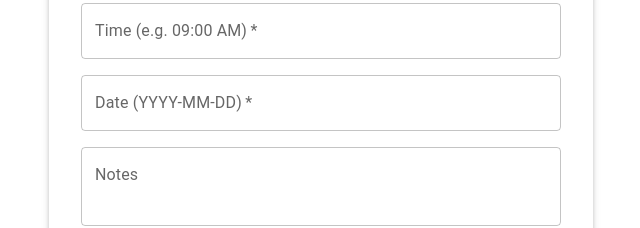
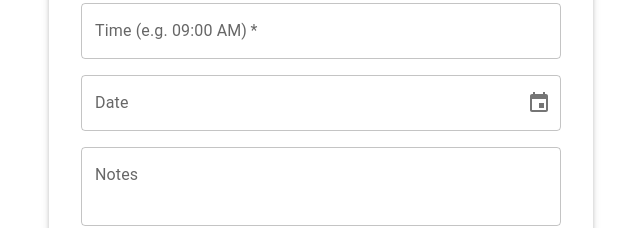
Before and after one commit to jmcaluyafuentes/kalinga-baby, a React (Vite) app in the folder frontend/: page /food in a window 1280 px wide. Shown: the part 245-473 px from the top of the page, without its empty margins (319-959 px from the left). Built offline with nearby package versions, Linux system fonts and the light colour scheme; no server answers.

Commit message:
refactor(frontend/FoodForm): replace manual date input with reusable DatePicker component

```diff
--- a/frontend/src/App.tsx
+++ b/frontend/src/App.tsx
@@ -1,8 +1,8 @@
 import { useState, useEffect } from 'react';
 import FoodForm from "./components/FoodForm";
 import FoodList from "./components/FoodList";
+import DateInput from './components/DateInput';
 import { Container, Box } from "@mui/material";
-import { DatePicker } from '@mui/x-date-pickers/DatePicker';
 import { LocalizationProvider } from '@mui/x-date-pickers';
 import { AdapterDateFns } from '@mui/x-date-pickers/AdapterDateFns';
 import axios from 'axios';
@@ -46,12 +46,7 @@ function App() {
       <Container sx={{ mt: 4 }}>
         <FoodForm onEntrySaved={fetchEntries} />
         <Box sx={{ maxWidth: 480, mx: 'auto', mt: 4 }}>
-          <DatePicker
-            label="Select Date"
-            value={selectedDate}
-            onChange={(newDate) => setSelectedDate(newDate)}
-            slotProps={{ textField: { fullWidth: true } }}
-          />
+          <DateInput value={selectedDate} onChange={setSelectedDate} />
         </Box>
         <FoodList entries={entries} loading={loading} date={formattedDate} onDelete={fetchEntries} />
       </Container>
--- /dev/null
+++ b/frontend/src/components/DateInput.tsx
@@ -0,0 +1,25 @@
+import { DatePicker } from '@mui/x-date-pickers/DatePicker';
+
+type DateInputProps = {
+  label?: string;
+  value: Date | null;
+  onChange: (date: Date | null) => void;
+};
+
+const DateInput = ({ label = "Select Date", value, onChange }: DateInputProps) => {
+  return (
+    <DatePicker
+      label={label}
+      value={value}
+      onChange={onChange}
+      slotProps={{
+        textField: {
+          fullWidth: true,
+          variant: 'outlined',
+        },
+      }}
+    />
+  );
+};
+
+export default DateInput;
--- a/frontend/src/components/FoodForm.tsx
+++ b/frontend/src/components/FoodForm.tsx
@@ -1,4 +1,5 @@
 import { useState } from "react";
+import DateInput from './DateInput';
 import {
   TextField,
   Button,
@@ -82,12 +83,15 @@ const FoodForm = ({ onEntrySaved }: FoodFormProps) => {
             onChange={handleChange}
             required
           />
-          <TextField
-            label="Date (YYYY-MM-DD)"
-            name="date"
-            value={form.date}
-            onChange={handleChange}
-            required
+          <DateInput
+            label="Date"
+            value={form.date ? new Date(form.date) : null}
+            onChange={(newDate) => {
+              if (newDate) {
+                const iso = newDate.toISOString().split('T')[0];
+                setForm({ ...form, date: iso });
+              }
+            }}
           />
           <TextField
             label="Notes"
```
